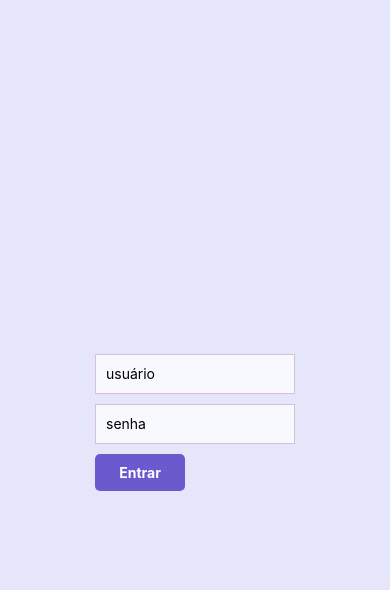
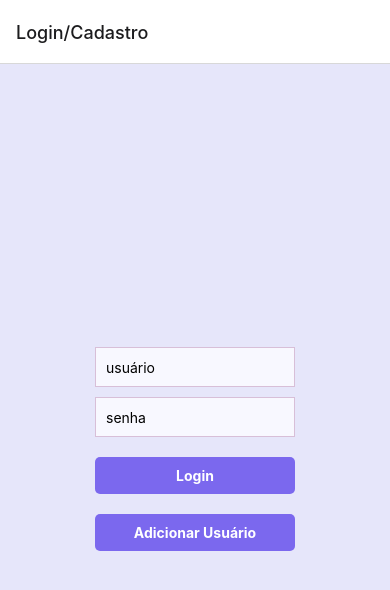
Before and after one commit to isabelacarone/pomodoroTimer, a React Native app in the folder pomodorotimer/: screen / in a window 390 px wide. Shown: the top 590 px of the page. Built offline with nearby package versions, Linux system fonts and the light colour scheme.

Commit message:
Update App.js

```diff
--- a/pomodorotimer/App.js
+++ b/pomodorotimer/App.js
@@ -1,70 +1,18 @@
-import React, { useState } from 'react';
-import { View, Text, TextInput } from 'react-native';
-import styles from './styles'; // importa os estilos do arquivo separado
+import React from 'react';
+import { NavigationContainer } from '@react-navigation/native';
+import { createStackNavigator } from '@react-navigation/stack';
+import login from './views/login';
+import telaPrincipal from './views/telaPrincipal';
+
+const Stack = createStackNavigator();
 
 export default function App() {
-  // estados para armazenar o nome de usuário, senha, autenticação e mensagem de status
-  const [usuario, setUsuario] = useState('');
-  const [senha, setSenha] = useState('');
-  const [autenticado, setAutenticado] = useState(false);
-  const [mensagem, setMensagem] = useState('');
-
-  // função para lidar com o login
-  const handleLogin = async () => {
-    // verifica se o usuário e a senha estão corretos
-    if (usuario === 'admin' && senha === 'senha') {
-      setMensagem('Autenticação bem-sucedida. Redirecionando...');
-      setAutenticado(true); // se correto, autentica o usuário
-    } else {
-      setMensagem('Credenciais inválidas. Tente novamente.'); // mensagem de erro se incorreto
-    }
-  };
-
-  // se o usuário estiver autenticado, exibe a tela principal do Pomodoro
-  if (autenticado) {
-    return (
-      <View style={styles.container}>
-        <Text style={styles.titulo}>Temporizador Pomodoro</Text>
-        <Text style={styles.temporizador}>25:00</Text>
-        <View style={styles.botoesContainer}>
-          <View style={styles.botao}>
-            <Text style={styles.botaoTexto}>Iniciar</Text>
-          </View>
-          <View style={styles.botao}>
-            <Text style={styles.botaoTexto}>Pausar</Text>
-          </View>
-          <View style={styles.botao}>
-            <Text style={styles.botaoTexto}>Redefinir</Text>
-          </View>
-        </View>
-      </View>
-    );
-  }
-
-  // se o usuário não estiver autenticado, exibe a tela de login
   return (
-    <View style={styles.container}>
-      <View>
-        <TextInput
-          style={styles.input}
-          placeholder="usuário"
-          value={usuario}
-          onChangeText={setUsuario} // atualiza o estado do nome de usuário
-        />
-        <TextInput
-          style={styles.input}
-          placeholder="senha"
-          secureTextEntry // oculta o texto digitado para senha
-          value={senha}
-          onChangeText={setSenha} // atualiza o estado da senha
-        />
-        <View style={styles.botao}>
-          <Text style={styles.botaoTexto} onPress={handleLogin}>Entrar</Text>
-        </View>
-      </View>
-      <View>
-        {mensagem !== '' ? <Text>{mensagem}</Text> : null} {/* exibe a mensagem de status */}
-      </View>
-    </View>
+    <NavigationContainer>
+      <Stack.Navigator initialRouteName="Login">
+        <Stack.Screen name="Login/Cadastro" component={login} />
+        <Stack.Screen name="Cronômetro pomodoro" component={telaPrincipal} />
+      </Stack.Navigator>
+    </NavigationContainer>
   );
 }
```
